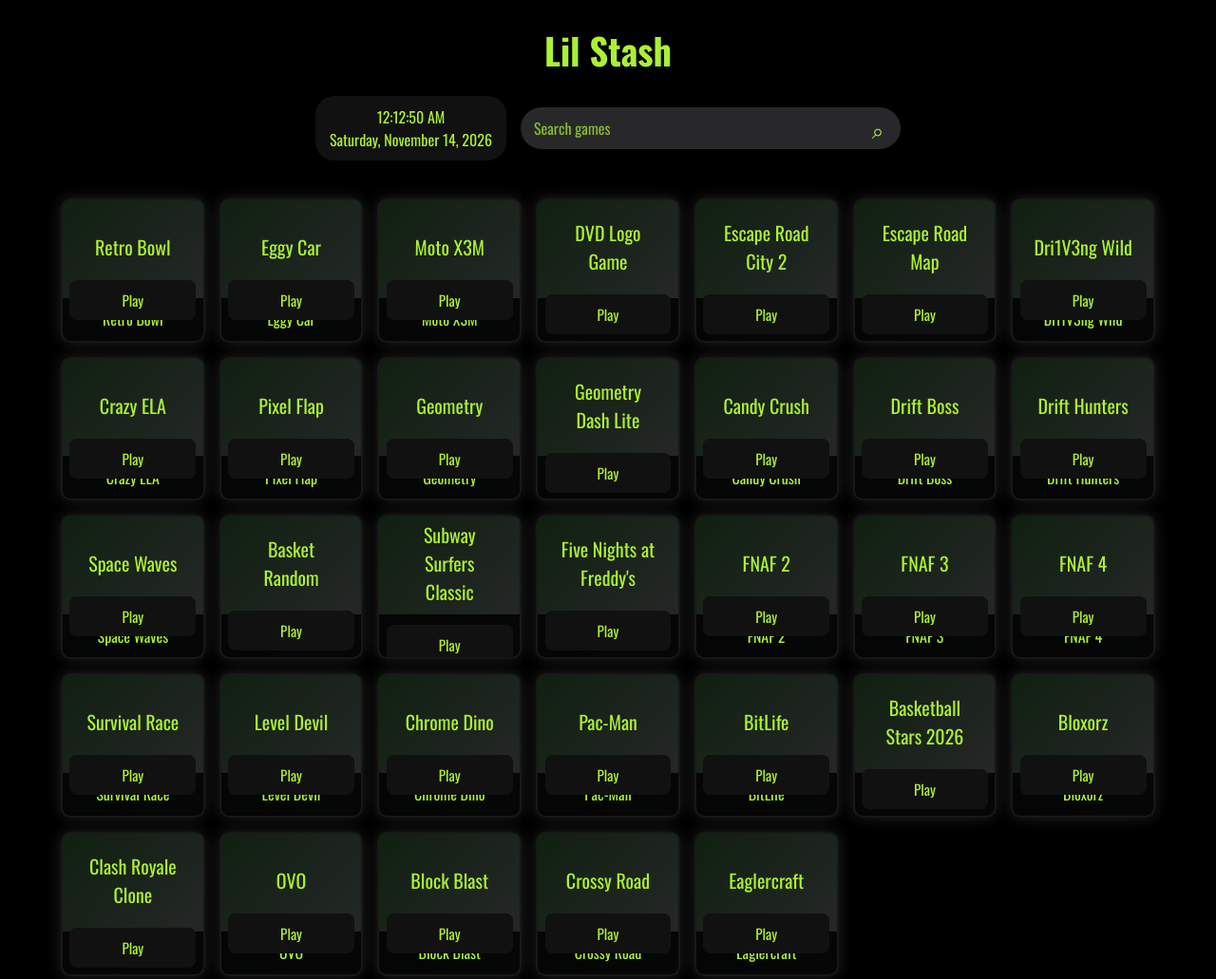
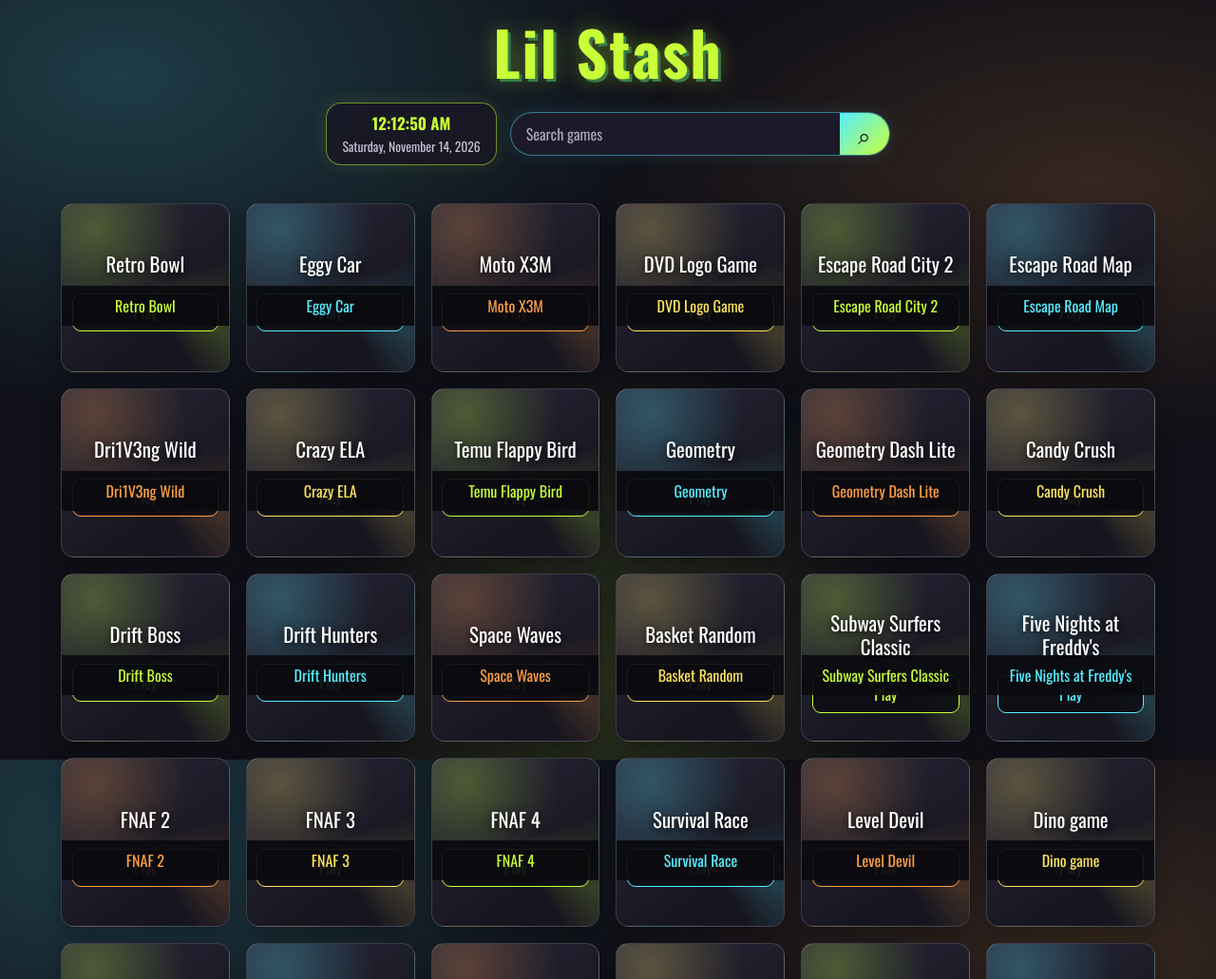
Before and after one commit to LilCoder26/Lil-Stash, a plain HTML site: page index.html in a window 1280 px wide. Shown: the top 1031 px of the page at 95% size. Drawn offline with nearby package versions, Linux system fonts and the light colour scheme.

Commit message:
Update index.html

```diff
--- a/index.html
+++ b/index.html
@@ -5,7 +5,10 @@
   <meta name="viewport" content="width=device-width, initial-scale=1">
   <title>Lil Stash</title>
 
-  <link href="https://fonts.googleapis.com/css2?family=Oswald:wght@400;500;600;700&display=swap" rel="stylesheet">
+  <link
+    href="https://fonts.googleapis.com/css2?family=Oswald:wght@400;500;600;700&display=swap"
+    rel="stylesheet"
+  >
 
   <style>
     * {
@@ -13,11 +16,23 @@
       font-family: "Oswald", sans-serif;
     }
 
+    :root {
+      --lime: #c9ff38;
+      --cyan: #55edff;
+      --orange: #ff9f43;
+      --yellow: #ffe45e;
+    }
+
     body {
       min-height: 100vh;
       margin: 0;
-      background: #000;
-      color: #ACF034;
+      color: #fff;
+      background:
+        radial-gradient(ellipse at 10% 10%, rgba(85, 237, 255, 0.2), transparent 35%),
+        radial-gradient(ellipse at 90% 25%, rgba(255, 159, 67, 0.16), transparent 32%),
+        radial-gradient(ellipse at 50% 90%, rgba(201, 255, 56, 0.14), transparent 35%),
+        #101018;
+      background-attachment: fixed;
     }
 
     header {
@@ -26,8 +41,14 @@
     }
 
     h1 {
+      display: inline-block;
       margin: 0 0 20px;
-      font-size: 2.4rem;
+      color: var(--lime);
+      font-size: clamp(2.4rem, 7vw, 4rem);
+      line-height: 1;
+      letter-spacing: 2px;
+      text-shadow: 3px 3px 0 #397d45, 0 0 22px rgba(201, 255, 56, 0.4);
+      animation: title-float 3s ease-in-out infinite;
     }
 
     .top-tools {
@@ -35,63 +56,88 @@
       flex-wrap: wrap;
       align-items: center;
       justify-content: center;
-      gap: 15px;
+      gap: 14px;
     }
 
     #time-box {
-      padding: 10px 15px;
-      border-radius: 20px;
-      background: #111;
-      color: #ACF034;
+      padding: 9px 16px;
+      border: 1px solid rgba(201, 255, 56, 0.5);
+      border-radius: 16px;
+      background: rgba(25, 24, 37, 0.9);
+      box-shadow: 0 0 18px rgba(201, 255, 56, 0.12);
+      color: var(--lime);
       text-align: center;
-      line-height: 1.5;
+      line-height: 1.4;
+    }
+
+    #custom-time {
+      font-size: 1.05rem;
+      font-weight: 700;
+    }
+
+    #custom-date {
+      color: #c6c2d2;
+      font-size: 0.85rem;
     }
 
     #search-form {
       display: flex;
       width: min(400px, 90vw);
-      height: 44px;
+      height: 46px;
       overflow: hidden;
+      border: 1px solid rgba(85, 237, 255, 0.45);
       border-radius: 24px;
-      background: #28282b;
+      background: #1c1a29;
+      box-shadow: 0 0 18px rgba(85, 237, 255, 0.12);
     }
 
     #query {
       flex: 1;
       min-width: 0;
-      padding: 0 14px;
+      padding: 0 16px;
       border: 0;
       outline: 0;
       background: transparent;
-      color: #ACF034;
+      color: #fff;
       font-size: 1rem;
     }
 
     #query::placeholder {
-      color: #ACF034;
-      opacity: 0.75;
+      color: #aaa5bb;
+    }
+
+    #search-form:focus-within {
+      border-color: var(--cyan);
+      box-shadow: 0 0 20px rgba(85, 237, 255, 0.3);
     }
 
     #search-form button {
-      width: 48px;
+      width: 52px;
       border: 0;
-      background: transparent;
-      color: #ACF034;
+      background: linear-gradient(135deg, var(--cyan), var(--lime));
+      color: #11101a;
       cursor: pointer;
-      font-size: 1.4rem;
+      font-size: 1.5rem;
+      transition: filter 0.2s ease;
+    }
+
+    #search-form button:hover {
+      filter: brightness(1.2);
     }
 
     .game-grid {
       display: grid;
-      grid-template-columns: repeat(auto-fit, minmax(150px, 1fr));
-      gap: 15px;
+      grid-template-columns: repeat(auto-fit, minmax(155px, 1fr));
+      gap: 17px;
       width: 90%;
       max-width: 1200px;
       margin: 20px auto;
-      padding: 20px 0;
+      padding: 20px 0 40px;
     }
 
     .game-item {
+      --card-accent: var(--lime);
+
       position: relative;
       display: flex;
       flex-direction: column;
@@ -99,47 +145,95 @@
       justify-content: center;
       aspect-ratio: 1 / 1;
       overflow: hidden;
-      border: 2px solid #181819;
-      border-radius: 10px;
-      background: linear-gradient(135deg, #102010, #28282b);
-      box-shadow: 0 0 15px rgba(40, 40, 43, 0.8);
-      color: #ACF034;
+      border: 1px solid rgba(255, 255, 255, 0.16);
+      border-radius: 14px;
+      background:
+        radial-gradient(
+          circle at 20% 15%,
+          color-mix(in srgb, var(--card-accent) 25%, transparent),
+          transparent 48%
+        ),
+        linear-gradient(145deg, #29283a, #171620 70%);
+      box-shadow: 0 8px 22px rgba(0, 0, 0, 0.28);
+      color: #fff;
       cursor: pointer;
+      transition:
+        transform 0.2s ease,
+        border-color 0.2s ease,
+        box-shadow 0.2s ease;
+    }
+
+    .game-item:nth-child(4n + 2) {
+      --card-accent: var(--cyan);
+    }
+
+    .game-item:nth-child(4n + 3) {
+      --card-accent: var(--orange);
+    }
+
+    .game-item:nth-child(4n + 4) {
+      --card-accent: var(--yellow);
+    }
+
+    .game-item::before {
+      content: "";
+      position: absolute;
+      inset: -60%;
+      background: conic-gradient(
+        from 0deg,
+        transparent 0deg 280deg,
+        color-mix(in srgb, var(--card-accent) 28%, transparent) 330deg,
+        transparent 360deg
+      );
+      opacity: 0.65;
+      animation: slow-spin 12s linear infinite;
+      pointer-events: none;
     }
 
     .game-item:hover,
-    .game-item:focus-within {
-      border-color: #ACF034;
-      box-shadow: 0 0 20px rgba(172, 240, 52, 0.35);
+    .game-item:focus-visible {
+      z-index: 1;
+      transform: translateY(-4px) scale(1.025);
+      border-color: var(--card-accent);
+      box-shadow:
+        0 10px 28px rgba(0, 0, 0, 0.35),
+        0 0 20px color-mix(in srgb, var(--card-accent) 30%, transparent);
+      outline: none;
     }
 
     .game-name {
-      padding: 20px;
+      position: relative;
+      z-index: 1;
+      padding: 18px 12px;
+      color: #fff;
       text-align: center;
-      font-size: 1.25rem;
+      font-size: 1.3rem;
+      line-height: 1.2;
+      text-shadow: 0 2px 8px #000;
     }
 
     .game-title {
       position: absolute;
+      z-index: 2;
       right: 0;
-      bottom: 0;
+      bottom: 48px;
       left: 0;
-      min-height: 45px;
+      min-height: 42px;
       display: flex;
       align-items: center;
       justify-content: center;
       padding: 6px;
-      background: rgba(0, 0, 0, 0.85);
-      color: #ACF034;
+      background: rgba(10, 10, 16, 0.92);
+      color: var(--card-accent);
       text-align: center;
       opacity: 0;
-      transform: translateY(10px);
-      transition: opacity 0.3s ease, transform 0.3s ease;
+      transform: translateY(8px);
+      transition: opacity 0.2s ease, transform 0.2s ease;
       pointer-events: none;
     }
 
     .game-item:hover .game-title,
-    .game-item:focus-within .game-title {
+    .game-item:focus-visible .game-title {
       opacity: 1;
       transform: translateY(0);
     }
@@ -149,58 +243,33 @@
     }
 
     .glow-on-hover {
-      width: 90%;
-      min-height: 42px;
-      margin: 0 5% 8px;
-      border: 0;
-      border-radius: 8px;
       position: relative;
-      z-index: 0;
-      background: #111;
-      color: #ACF034;
+      z-index: 1;
+      width: 88%;
+      min-height: 40px;
+      margin: 0 6% 8px;
+      overflow: hidden;
+      border: 1px solid var(--card-accent);
+      border-radius: 9px;
+      background: rgba(13, 13, 19, 0.88);
+      color: var(--card-accent);
       cursor: pointer;
-      font-size: 0.95rem;
+      font-size: 1rem;
+      transition: background 0.2s ease, color 0.2s ease;
     }
 
-    .glow-on-hover::before {
-      content: "";
-      position: absolute;
-      inset: -2px;
-      z-index: -1;
-      border-radius: 10px;
-      background: linear-gradient(45deg, #ACF034, #48ff00, #00ffd5, #ACF034);
-      background-size: 400%;
-      filter: blur(5px);
-      opacity: 0;
-      transition: opacity 0.3s ease;
-      animation: glowing 8s linear infinite;
-    }
-
-    .glow-on-hover:hover::before,
-    .glow-on-hover:focus-visible::before {
-      opacity: 1;
-    }
-
-    .glow-on-hover::after {
-      content: "";
-      position: absolute;
-      inset: 0;
-      z-index: -1;
-      border-radius: 8px;
-      background: #111;
-    }
-
-    @keyframes glowing {
-      0% { background-position: 0 0; }
-      50% { background-position: 400% 0; }
-      100% { background-position: 0 0; }
+    .glow-on-hover:hover,
+    .glow-on-hover:focus-visible {
+      background: var(--card-accent);
+      color: #11101a;
+      outline: none;
     }
 
     #game-viewer {
       position: fixed;
       inset: 0;
       z-index: 10;
-      background: #000;
+      background: #0c0b12;
     }
 
     #game-viewer[hidden] {
@@ -208,13 +277,14 @@
     }
 
     .viewer-toolbar {
-      height: 48px;
+      height: 52px;
       display: flex;
       align-items: center;
       gap: 12px;
       padding: 0 12px;
-      background: #111;
-      color: #ACF034;
+      border-bottom: 1px solid rgba(201, 255, 56, 0.25);
+      background: #171521;
+      color: var(--lime);
     }
 
     #viewer-title {
@@ -222,27 +292,59 @@
     }
 
     .viewer-toolbar button {
-      padding: 6px 12px;
-      border: 1px solid #ACF034;
-      border-radius: 6px;
-      background: #111;
-      color: #ACF034;
+      padding: 7px 13px;
+      border: 1px solid var(--lime);
+      border-radius: 7px;
+      background: #211f2e;
+      color: var(--lime);
       cursor: pointer;
       font-size: 1rem;
+    }
+
+    .viewer-toolbar button:hover {
+      background: var(--lime);
+      color: #11101a;
     }
 
     #game-frame {
       display: block;
       width: 100%;
-      height: calc(100% - 48px);
+      height: calc(100% - 52px);
       border: 0;
       background: #000;
+    }
+
+    @keyframes slow-spin {
+      to {
+        transform: rotate(360deg);
+      }
+    }
+
+    @keyframes title-float {
+      0%, 100% {
+        transform: translateY(0);
+      }
+
+      50% {
+        transform: translateY(-3px);
+      }
     }
 
     @media (hover: none) {
       .game-title {
         opacity: 1;
         transform: none;
+      }
+    }
+
+    @media (prefers-reduced-motion: reduce) {
+      *,
+      *::before,
+      *::after {
+        animation-duration: 0.01ms !important;
+        animation-iteration-count: 1 !important;
+        scroll-behavior: auto !important;
+        transition-duration: 0.01ms !important;
       }
     }
   </style>
@@ -278,7 +380,13 @@
       <button id="fullscreen-game" type="button">Fullscreen</button>
       <button id="close-game" type="button">Close</button>
     </div>
-    <iframe id="game-frame" title="Selected game" allowfullscreen></iframe>
+
+    <iframe
+      id="game-frame"
+      title="Selected game"
+      allow="fullscreen; autoplay"
+      allowfullscreen
+    ></iframe>
   </section>
 
   <script>
@@ -313,7 +421,7 @@
       ["Escape Road Map", "https://giogotaura55-boop.github.io/Escape-Road-map-/"],
       ["Dri1V3ng Wild", "https://killedbyapixel.github.io/Drive13K/"],
       ["Crazy ELA", "https://lilcoder26.github.io/Crazy-ELA/"],
-      ["Pixel Flap", "https://pixel-flap.edgeone.dev/"],
+      ["Temu Flappy Bird", "https://pixel-flap.edgeone.dev/"],
       ["Geometry", "https://lilcoder26.github.io/Geometry/"],
       ["Geometry Dash Lite", "https://mecanixcreations.github.io/GeometryDashLite-unity-web/"],
       ["Candy Crush", "https://brodyfong8.github.io/CandyCrush/"],
@@ -328,13 +436,13 @@
       ["FNAF 4", "https://lilcoder26.github.io/FNAF4/"],
       ["Survival Race", "https://gamestreeem.github.io/Survival-race/"],
       ["Level Devil", "https://taha309.github.io/LevelDevil/"],
-      ["Chrome Dino", "https://chrisdothtml.github.io/chrome-dino/"],
+      ["Dino game", "https://chrisdothtml.github.io/chrome-dino/"],
       ["Pac-Man", "https://masonicgit.github.io/pacman/"],
       ["BitLife", "https://lilcoder26.github.io/bitlife/"],
       ["Basketball Stars 2026", "https://brodyfong8.github.io/Basketball-Stars-2026/"],
       ["Bloxorz", "https://j3244493-jpg.github.io/Bloxors/"],
       ["Clash Royale Clone", "https://brodyfong8.github.io/Clash-Royale-Clone-1/"],
-      ["OVO", "https://lilcoder26.github.io/OVO/"],
+      ["OvO", "https://lilcoder26.github.io/OVO/"],
       ["Block Blast", "https://lilcoder26.github.io/Blockblast/"],
       ["Crossy Road", "https://brodyfong8.github.io/thecrossyroad/"],
       ["Eaglercraft", "https://ninjinboys.github.io/eaglecraft/"]
```
